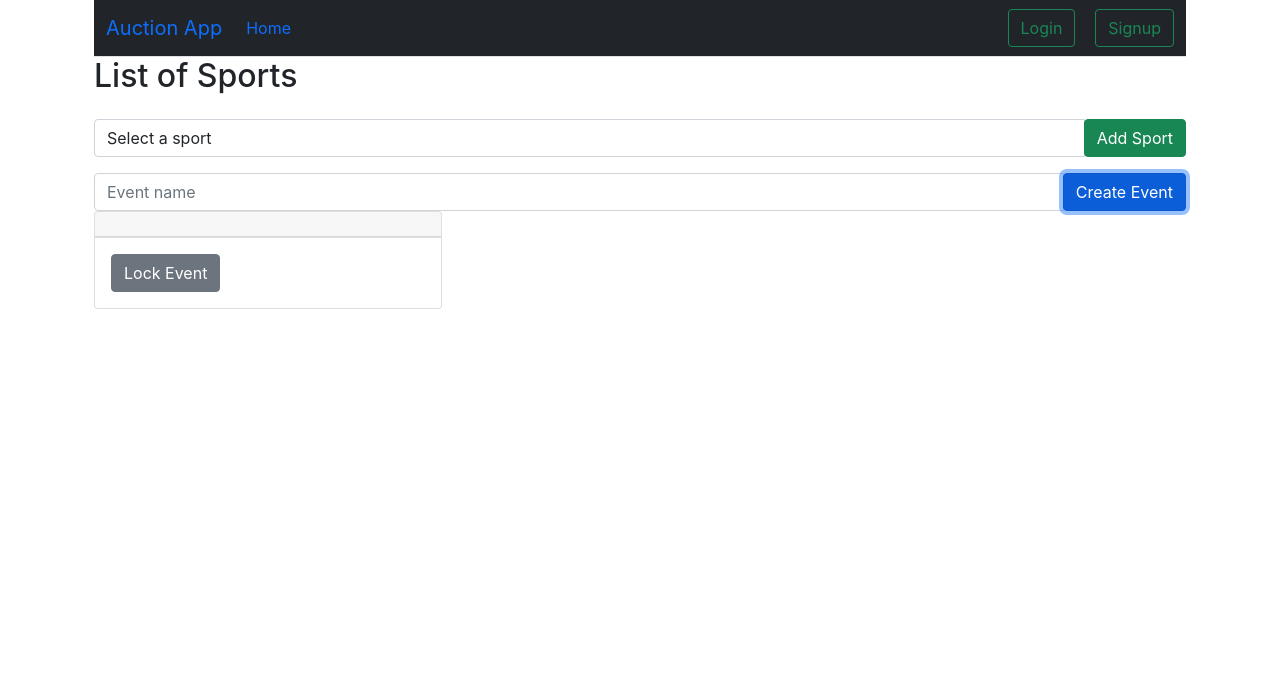
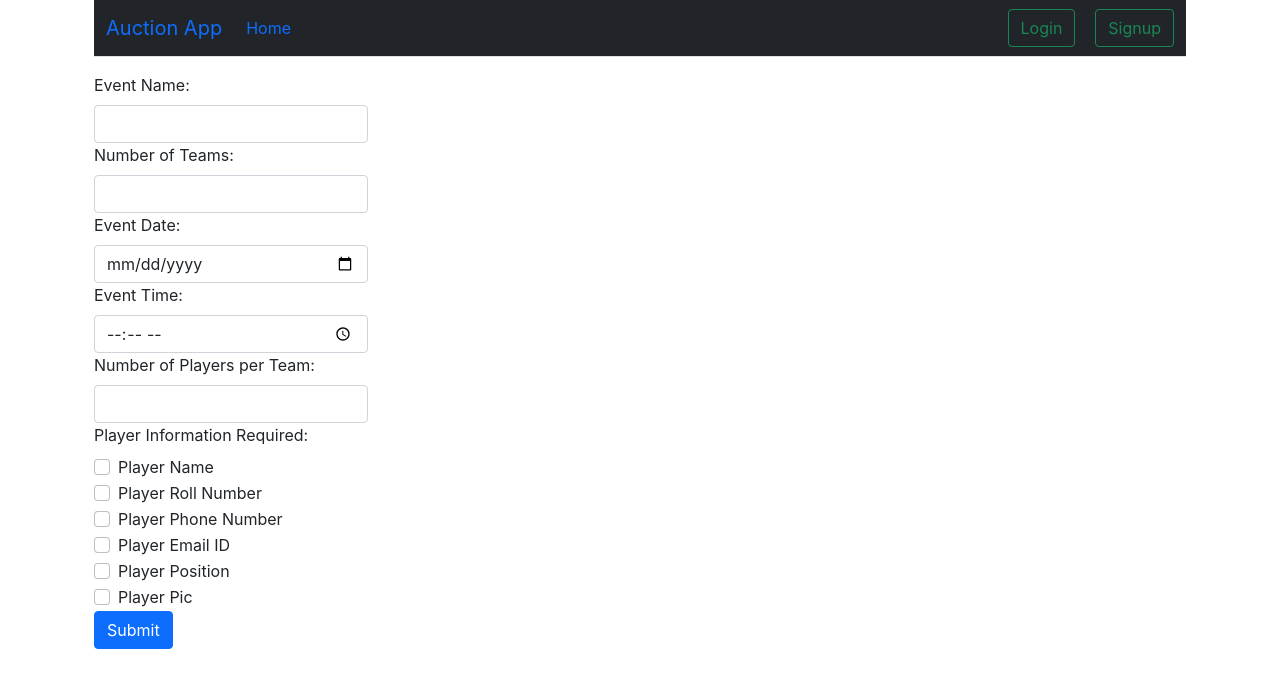
Before and after one commit to Darshak11/SPE-Final-Project, a React (Create React App) app in the folder auction-frontend/: page /A_dashboard in a window 1280 px wide. Both pictures are taken after a click on the button "Create Event". Shown: the top 688 px of the page. Built offline with nearby package versions, Linux system fonts and the light colour scheme.

Commit message:
Updated dashboard

```diff
--- a/auction-frontend/src/components/A_dashboard.js
+++ b/auction-frontend/src/components/A_dashboard.js
@@ -1,19 +1,31 @@
 import React, { useState } from "react";
-import {useNavigate} from 'react-router-dom';
+import { useNavigate } from "react-router-dom";
 import { Navbar } from "./Navbar";
+import { Form, Button } from "react-bootstrap";
 // import { withRouter } from "react-router-dom";
 
-const A_Dashboard = ({onLogout, isLoggedIn}) => {
+const A_Dashboard = ({ onLogout, isLoggedIn }) => {
   const navigate = useNavigate();
   const [sports, setSports] = useState([]);
   const [selectedSport, setSelectedSport] = useState("");
   const availableSports = ["Football", "Basketball", "Tennis", "Cricket"];
   const [events, setEvents] = useState([]);
   const [eventName, setEventName] = useState("");
+  const [showForm, setShowForm] = useState(false);
 
   const handleSportSelection = (event) => {
     setSelectedSport(event.target.value);
   };
+
+  const handleClick = () => {
+    setShowForm(!showForm); // Toggle the showForm state
+  };
+
+  const handleSubmit = (event) => {
+    event.preventDefault();
+    // Handle form submission...
+    setShowForm(false); // Show the button and hide the form
+  }
 
   const handleAddSport = () => {
     if (!sports.includes(selectedSport) && selectedSport) {
@@ -29,7 +41,7 @@ const A_Dashboard = ({onLogout, isLoggedIn}) => {
 
   const handleLogout = () => {
     onLogout();
-    navigate("/login")
+    navigate("/login");
   };
 
   const SportsList = () => (
@@ -87,52 +99,72 @@ const A_Dashboard = ({onLogout, isLoggedIn}) => {
 
   return (
     <div className="container-fluid">
-      <Navbar isLoggedIn={isLoggedIn} onLogout={onLogout}/>
+      <Navbar isLoggedIn={isLoggedIn} onLogout={onLogout} />
       <main>
-        <h2>List of Sports</h2>
-        <SportsList />
-        <SportSelection />
-        <div className="input-group mt-3">
-          <input
-            type="text"
-            className="form-control"
-            placeholder="Event name"
-            value={eventName}
-            onChange={(e) => setEventName(e.target.value)}
-          />
-          <div className="input-group-append">
-            <button className="btn btn-primary" onClick={handleCreateEvent}>
-              Create Event
-            </button>
-          </div>
-        </div>
-        <div className="events row">
-          {events.map((event, index) => (
-            <div key={index} className="col-sm-12 col-md-6 col-lg-4 mb-4">
-              <div className="card">
-                <div className="card-header">
-                  <h3>{event.name}</h3>
-                </div>
-                <ul className="list-group list-group-flush">
-                  {event.sports.map((sport, i) => (
-                    <li key={i} className="list-group-item">
-                      {sport}
-                    </li>
-                  ))}
-                </ul>
-                <div className="card-body">
-                  {!event.locked && (
-                    <button
-                      className="btn btn-secondary"
-                      onClick={() => handleLockEvent(index)}
-                    >
-                      Lock Event
-                    </button>
-                  )}
-                </div>
-              </div>
-            </div>
-          ))}
+      <div className="input-group mt-3">
+          {!showForm && (
+            <Button onClick={handleClick} className="mb-3">Create Event</Button>
+          )}
+          {showForm && (
+            <Form onSubmit={handleSubmit}>
+              <Form.Group>
+                <Form.Label>Event Name:</Form.Label>
+                <Form.Control type="text" name="eventName" required/>
+              </Form.Group>
+              <Form.Group>
+                <Form.Label>Number of Teams:</Form.Label>
+                <Form.Control type="number" name="numTeams" min="0" required/>
+              </Form.Group>
+              <Form.Group>
+                <Form.Label>Event Date:</Form.Label>
+                <Form.Control type="date" name="eventDate" required/>
+              </Form.Group>
+              <Form.Group>
+                <Form.Label>Event Time:</Form.Label>
+                <Form.Control type="time" name="eventTime" required/>
+              </Form.Group>
+              <Form.Group>
+                <Form.Label>Number of Players per Team:</Form.Label>
+                <Form.Control type="number" name="numPlayers" required/>
+              </Form.Group>
+              <Form.Group>
+                <Form.Label>Player Information Required:</Form.Label>
+                <Form.Check
+                  type="checkbox"
+                  label="Player Name"
+                  name="playerName"
+                />
+                <Form.Check
+                  type="checkbox"
+                  label="Player Roll Number"
+                  name="playerRollNumber"
+                />
+                <Form.Check
+                  type="checkbox"
+                  label="Player Phone Number"
+                  name="playerPhoneNumber"
+                />
+                <Form.Check
+                  type="checkbox"
+                  label="Player Email ID"
+                  name="playerEmail"
+                />
+                <Form.Check
+                  type="checkbox"
+                  label="Player Position"
+                  name="playerPosition"
+                />
+                <Form.Check
+                  type="checkbox"
+                  label="Player Pic"
+                  name="playerPic"
+                />
+              </Form.Group>
+              <Button variant="primary" type="submit">
+                Submit
+              </Button>
+            </Form>
+          )}
         </div>
       </main>
     </div>
@@ -140,3 +172,8 @@ const A_Dashboard = ({onLogout, isLoggedIn}) => {
 };
 
 export default A_Dashboard;
+
+// create event
+
+// new form
+// event information: event name, number of teams, event Date, event Time, number of players per team, player information required.
```
